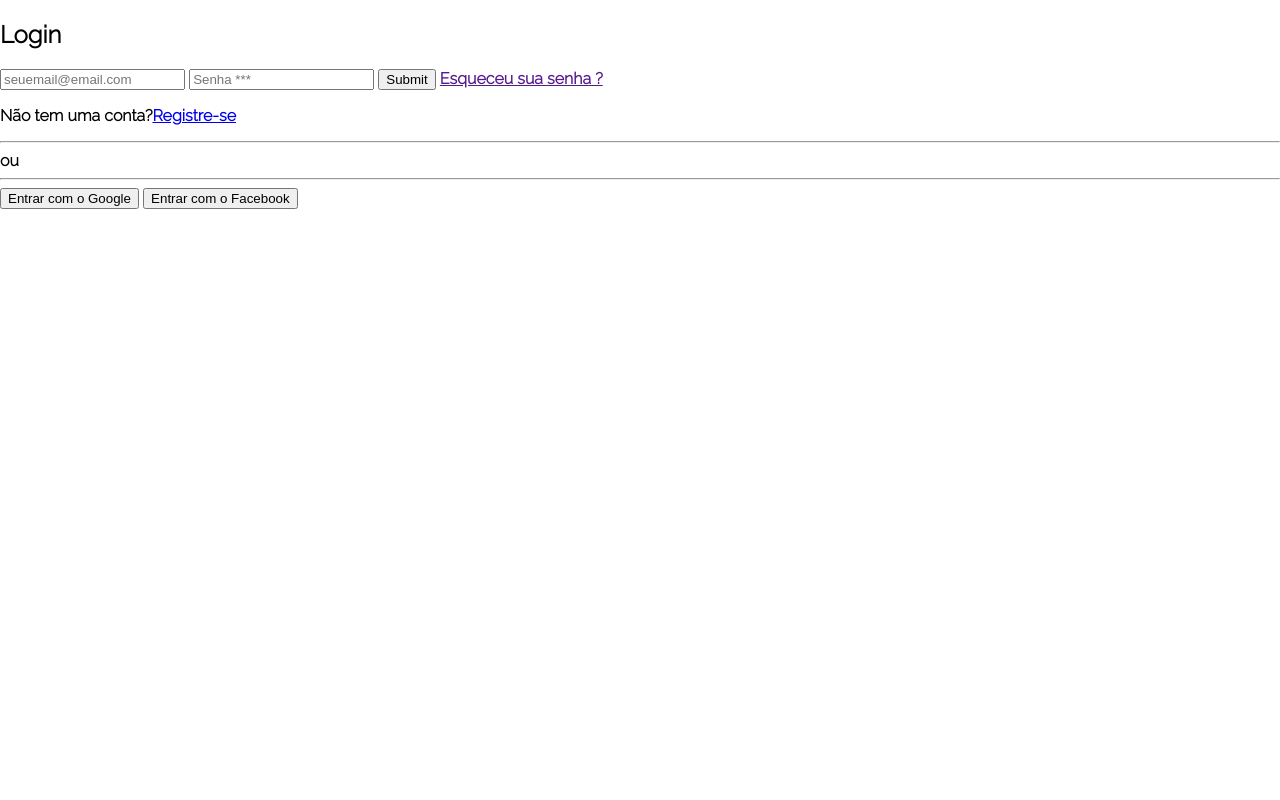
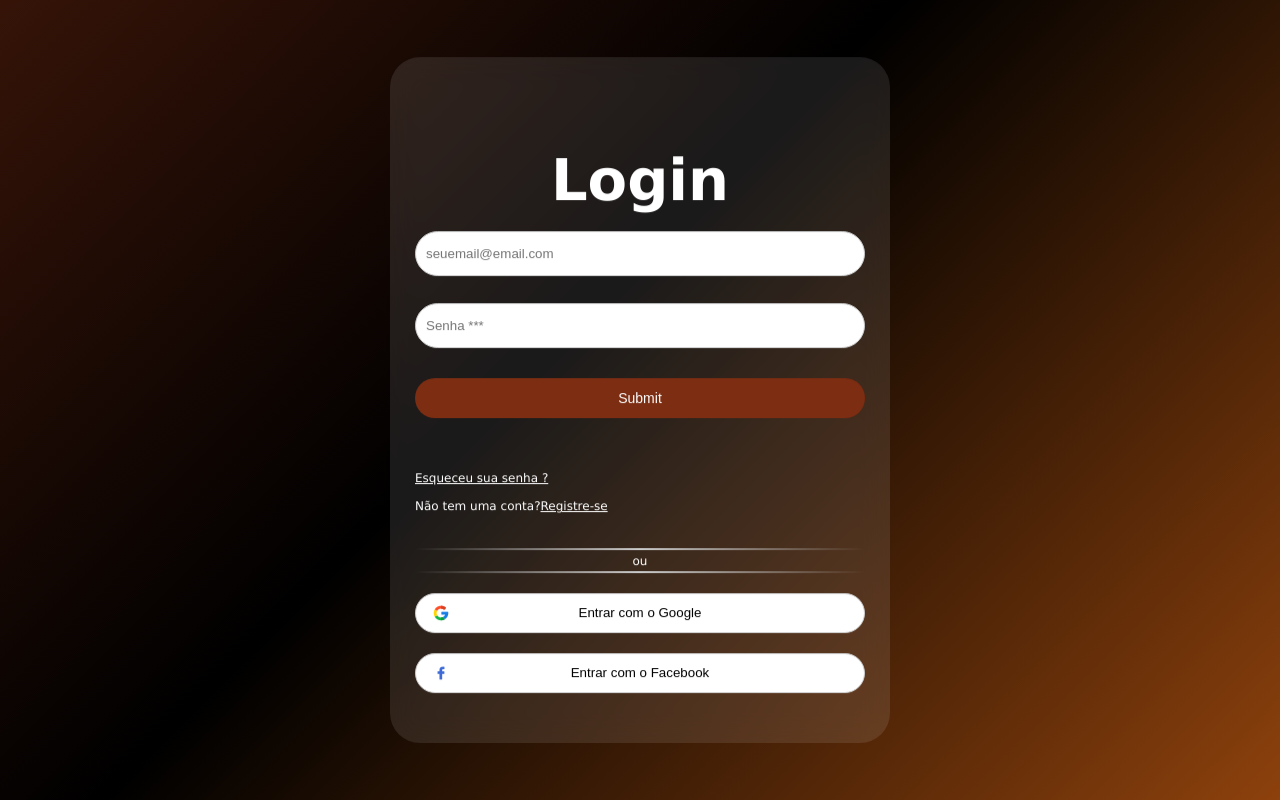
Before and after one commit to ramomOliveira/projeto-final-recode, a plain HTML site: page src/pages/login.html in a window 1280 px wide. Drawn offline with Linux system fonts and the light colour scheme.

Commit message:
Estilizando a tela de login e cadastro com CSS

```diff
--- a/src/pages/login.html
+++ b/src/pages/login.html
@@ -4,7 +4,7 @@
     <meta charset="UTF-8">
     <meta http-equiv="X-UA-Compatible" content="IE=edge">
     <meta name="viewport" content="width=device-width, initial-scale=1.0">
-    <link rel="stylesheet" href="/src/style/styles.css">
+    <link rel="stylesheet" href="/src/style/login.css">
     <title> Login</title>
 </head>
 <body>
--- /dev/null
+++ b/src/style/login.css
@@ -0,0 +1,142 @@
+*{
+    margin: 0;
+    padding: 0;
+    box-sizing: border-box;
+}
+
+body{
+     animation: gradient 4s ease alternate infinite;
+     background: linear-gradient(-45deg, #f97316, #000000, #7c2d12, #fde047) no-repeat;
+     background-size: 300% 300%;
+     font-family: sans-serif;
+     display: flex;
+     align-items: center;
+     justify-content: center;
+     color: white;
+     height: 100vh;
+     font-size: 300%;
+
+}
+
+@keyframes gradient {
+    from {
+        background-position: 0 50%;
+    }
+
+    to {
+        background-position: 100% 50%;
+    }
+}
+
+form {
+    background-color: rgba(255, 255, 255, 0.100);
+    backdrop-filter: blur(15px);
+    -webkit-backdrop-filter: blur(15px);
+    max-width: 500px;
+    width: 50%;
+    padding: 50px 25px;
+    position: absolute;
+    left: 50%;
+    top: 50%;
+    transform: translate(-50%, -50%);
+    border-radius: 30px;
+}
+form h2 {
+    text-align: center;
+    margin-top: 40px;
+    color: transparent;
+    font-family: 'Lucida Sans', 'Lucida Sans Regular', 'Lucida Grande';
+    font-size: larger;
+    background-color: #ffffff;
+    -webkit-background-clip: text;
+    background-clip: text;
+}
+
+
+form input[type=email],
+form input[type=password] {
+    width: 100%;
+    height: 45px;
+    border: 1px solid #ccc;
+    padding-left: 10px;
+    margin: 10px 0;
+    border-radius: 25px;
+    outline: 0;
+}
+
+form input[type=submit],
+.button-email {
+    width: 100%;
+    height: 40px;
+    cursor: pointer;
+    background: #7c2d12;
+    color: white;
+    border: 0;
+    border-radius: 25px;
+    margin-top: 20px;
+    margin-bottom: 20px;
+    font-size: 14px;
+}
+
+form input[type=submit]:hover {
+    background-color: #f97316;
+}
+
+.button-email:hover {
+    background-color: #f97316;
+}
+
+form a,
+p {
+    color: #ffffff;
+    font-size: 12px;
+    font-family: 'Lucida Sans', 'Lucida Sans Regular', 'Lucida Grande';
+    margin-top: 0.4rem;
+    margin-bottom: 35px;
+}
+
+.p {
+    color: #ffffff;
+    font-size: 12px;
+    font-family: 'Lucida Sans', 'Lucida Sans Regular', 'Lucida Grande';
+    margin-top: 0.2rem;
+    margin-bottom: 0.2rem;
+    text-align: center;
+}
+
+.hr {
+    border: 0;
+    height: 2px;
+    background-image: linear-gradient(to right, transparent, #CCC, transparent);
+}
+
+.botoes {
+    background-color: #fff;
+    border: 1px solid #ccc;
+    border-radius: 25px;
+    color: #000;
+    width: 100%;
+    height: 40px;
+    opacity: 0.6;
+    transition: 0.3s;
+    cursor: pointer;
+    margin-top: 20px;
+    opacity: 1;
+}
+
+.botoes:hover {
+    opacity: 0.8
+}
+
+.button-google {
+    background-image: url('/src/img/google.png');
+    background-repeat: no-repeat;
+    background-position: 4%;
+}
+
+.button-facebook {
+    background-image: url('/src/img/facebook.png');
+    background-repeat: no-repeat;
+    background-position: 4%;
+
+}
```
Also changed, not shown: src/pages/cadastro.html (+1 -1 lines), src/pages/index.html (+2 -2 lines), src/img/facebook.png (added), src/img/google.png (added), src/style/background_styles.css (deleted).
